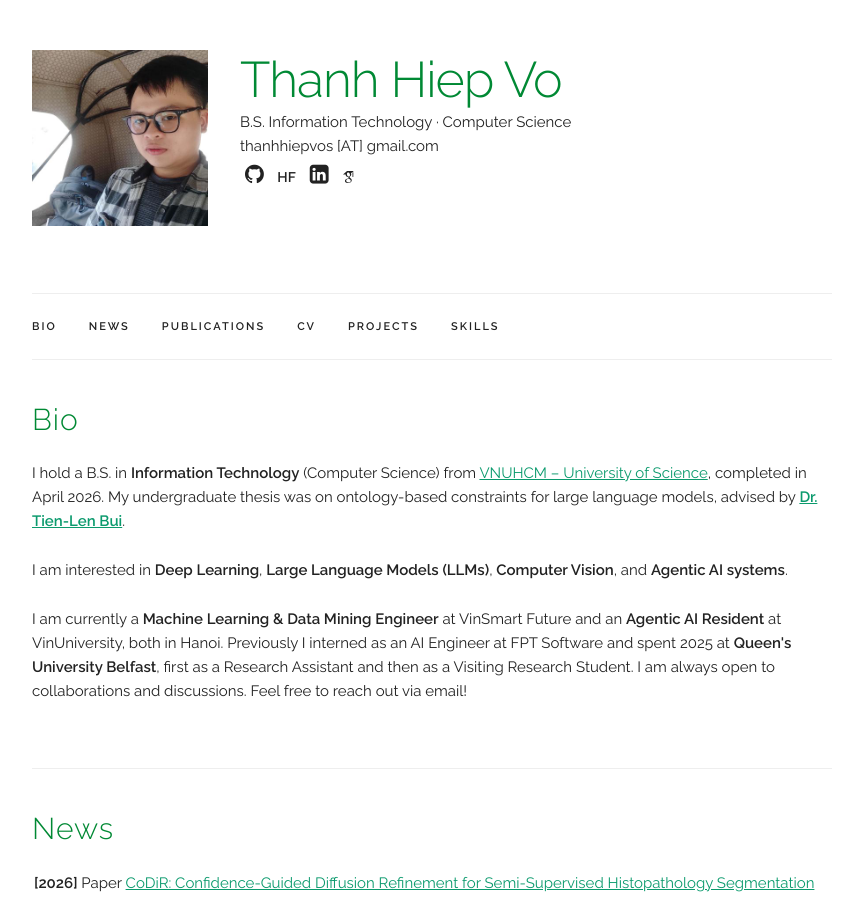
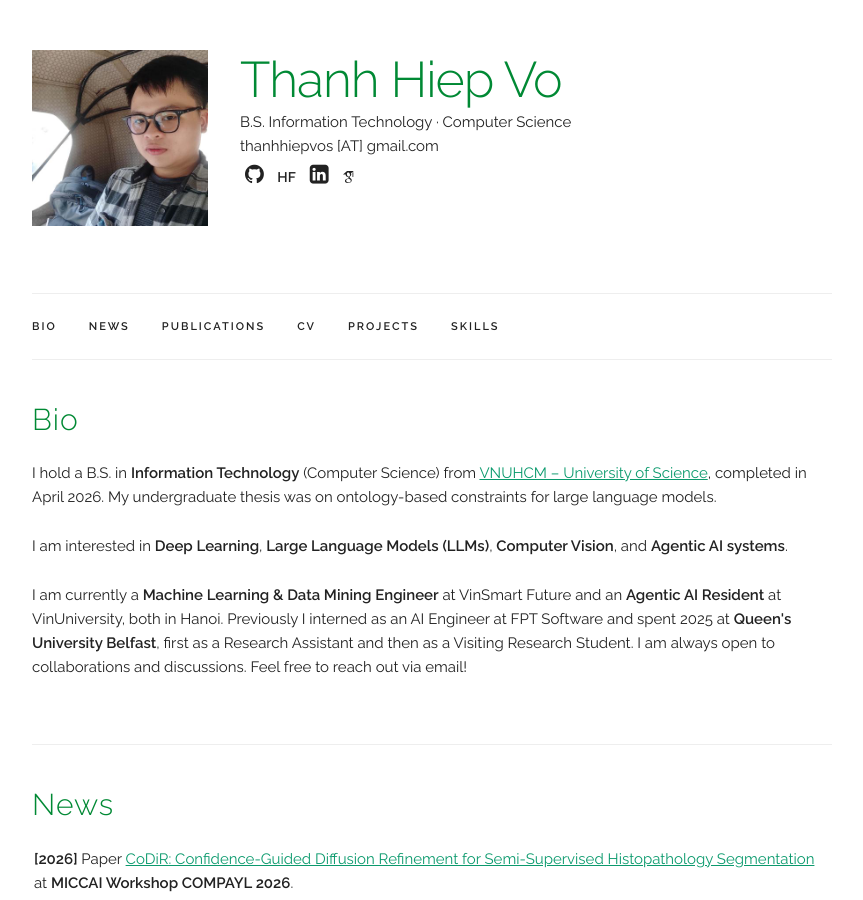
Before and after one commit to thanhhiepvo/thanhhiepvo.github.io, a Jekyll site: the page built from index.html, in a window 1280 px wide and 900 px high. Shown: the whole window, without its empty margins (208-1071 px from the left). Built offline with Jekyll 4.4.1, drawn with Linux system fonts in a browser that asks for light colours; some web fonts are replaced.

Commit message:
Drop the advisor mention from the Bio intro
The thesis advisor is already credited in the CV timeline, so the Bio
paragraph just states the thesis topic.

Co-Authored-By: Claude Opus 5 <noreply@anthropic.com>
Claude-Session: https://claude.ai/code/session_01L8xE4PXQsNFQYNUScGiEzF

```diff
--- a/index.html
+++ b/index.html
@@ -10,7 +10,7 @@ title: Home
     I hold a B.S. in <b>Information Technology</b> (Computer Science) from
     <a href="https://hcmus.edu.vn/" target="_blank" rel="noopener noreferrer">VNUHCM – University of Science</a>,
     completed in April 2026. My undergraduate thesis was on ontology-based constraints for
-    large language models, advised by <b><a href="https://www.fit.hcmus.edu.vn/~btlen/" target="_blank" rel="noopener noreferrer">Dr. Tien-Len Bui</a></b>.
+    large language models.
   </p>
 
   <p>
```
